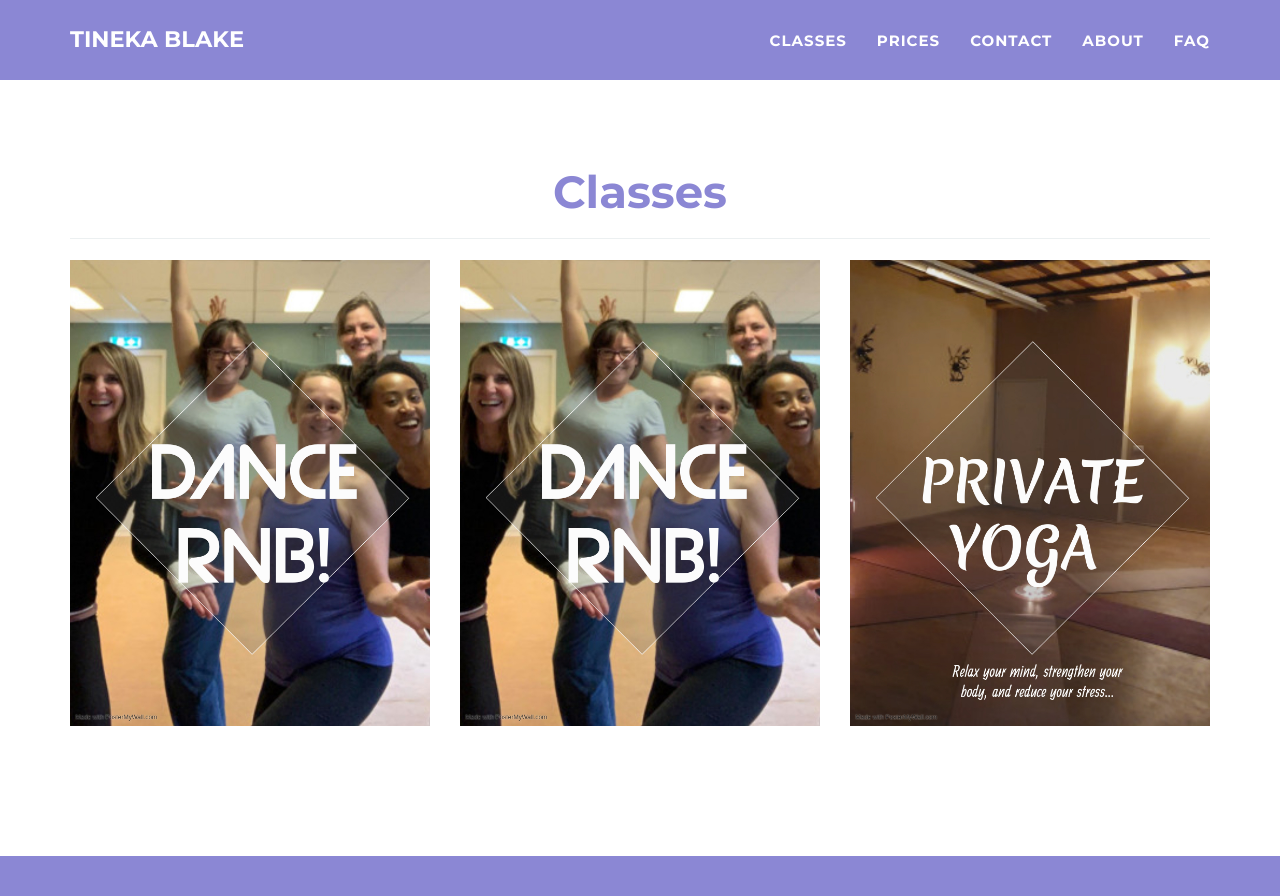
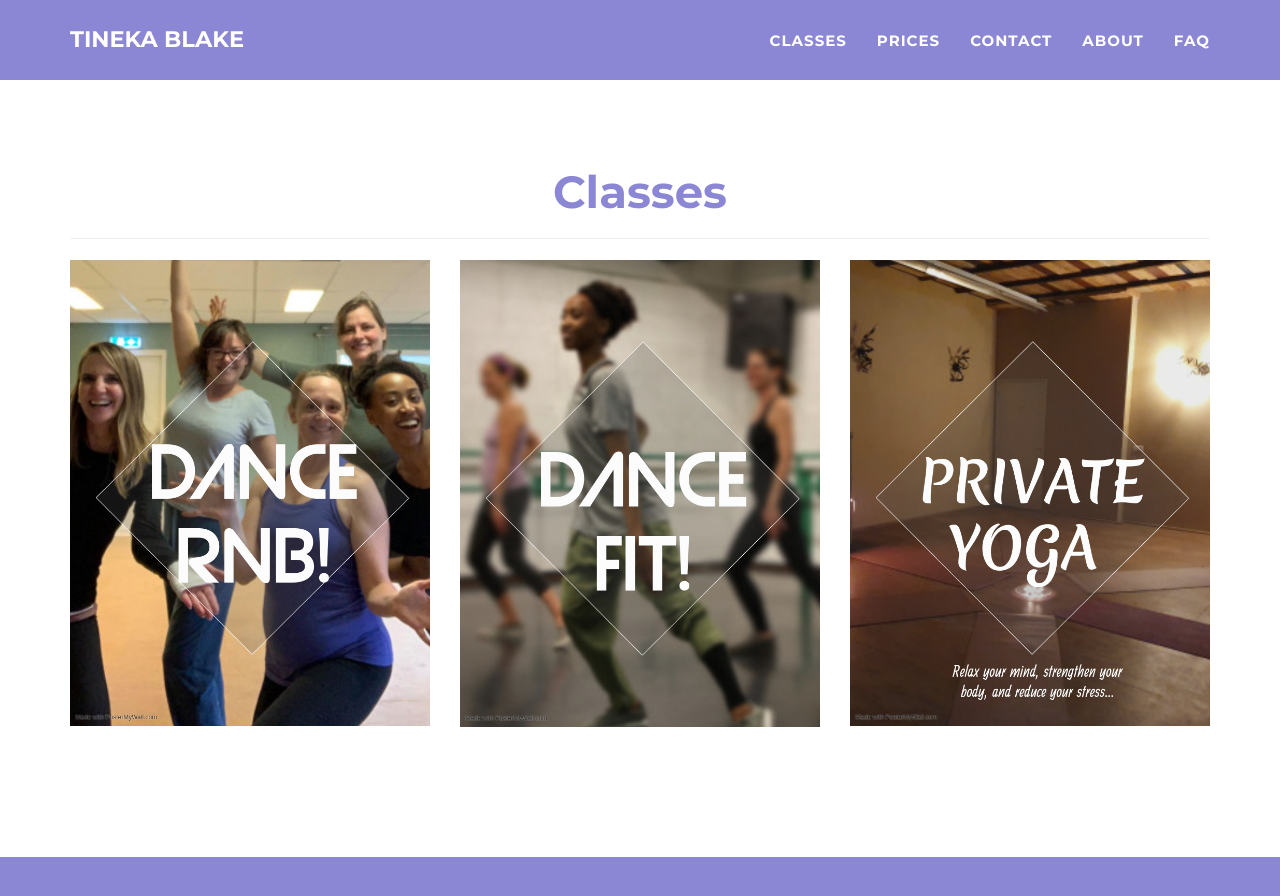
Before and after one commit to tineka-blake/tineka-blake.github.io, a Jekyll site: the page built from index.html, in a window 1280 px wide and 900 px high, scrolled down 404 px. Shown: the top 896 px of the window. Built offline with Jekyll 4.4.1, drawn with Linux system fonts in a browser that asks for light colours.

Commit message:
Update 2020-03-05-dance-fit.markdown

```diff
--- a/_posts/2020-03-05-dance-fit.markdown
+++ b/_posts/2020-03-05-dance-fit.markdown
@@ -1,9 +1,9 @@
 ---
 layout: default
-title: Dance RnB
+title: Dance Fit!
 modal-id: 1
 date: 2020-03-15
-img: dance_rnb_icon.png
+img: dance_fit_icon.png
 alt: image-alt
 # project-date: March 2020
 # client: Start Bootstrap
```
